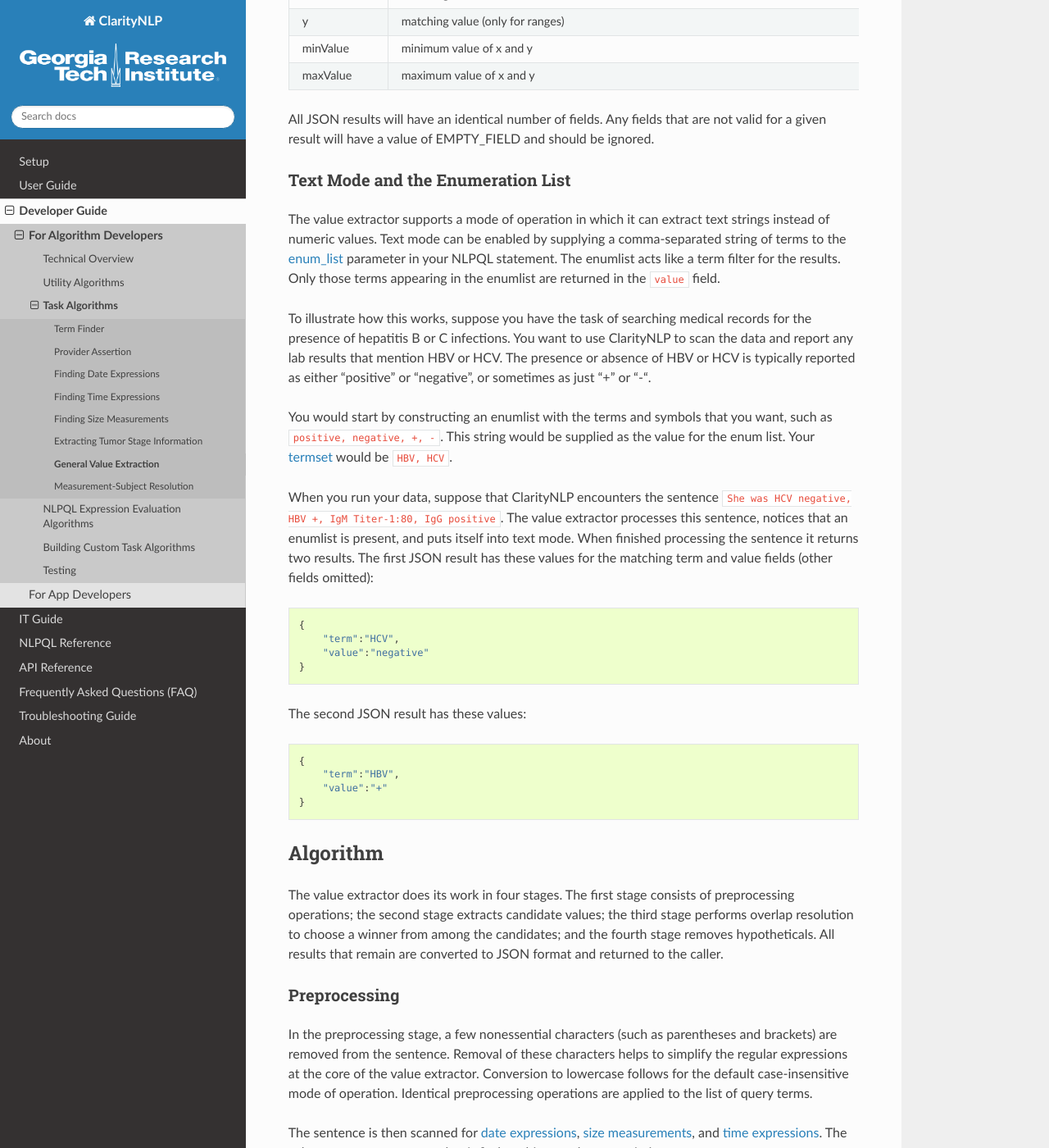
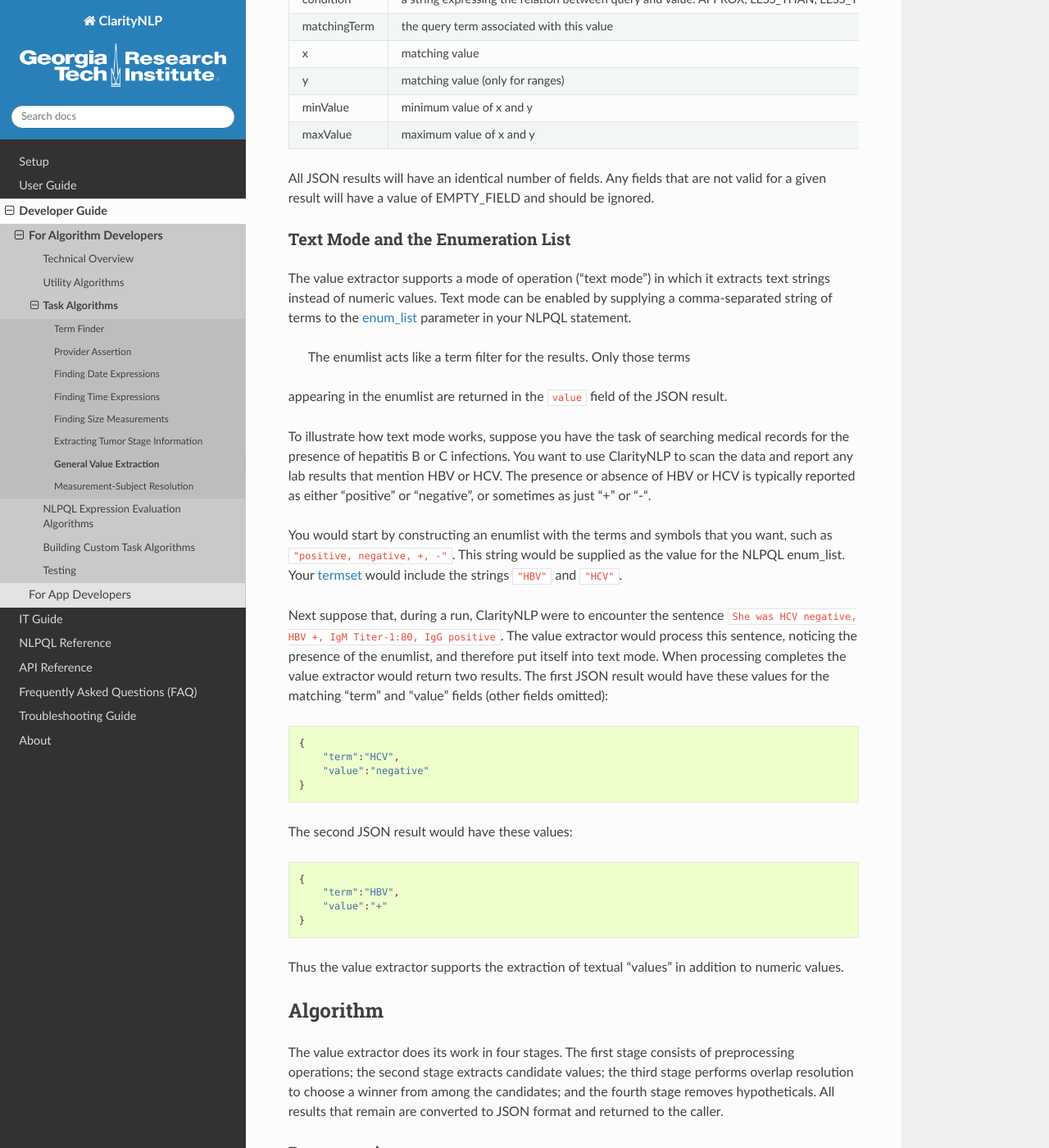
Before and after one commit to ClarityNLP/ClarityNLP, a Sphinx documentation site: the page built from docs/developer_guide/algorithms/value_extraction.rst, in a window 1280 px wide and 1400 px high, scrolled down 3599 px. Shown: the whole window at 82% size. Built offline with Sphinx 7.4.7 and the Read the Docs theme 2.0.0, drawn with Linux system fonts in a browser that asks for light colours; some of the changed text lies outside the part shown.

Commit message:
more updates to value extractor documentation

```diff
--- a/docs/developer_guide/algorithms/value_extraction.rst
+++ b/docs/developer_guide/algorithms/value_extraction.rst
@@ -41,15 +41,17 @@
 ClarityNLP tries to understand these situations and correctly associate the
 value 98.6 with "temperature".
 
-We should state that this is a **generic** value extractor, which means that
-it is not specialized for finding any particular type of data, such as
-temperatures, blood pressures, or anything else. It instead uses an
-empirically-determined set of rules and regular expressions to find
+We should emphasize that this is a **generic** value extractor. Our design goal
+is to achieve good performance across a wide variety of value extraction
+problems. It has **not** been specialized for any particular type of problem,
+such as for extracting temperatures or blood pressures. It instead uses
+an empirically-determined set of rules and regular expressions to find
 values (either numeric or textual - see below) that are likely to be associated
-with the supplied query terms.
+with the query terms. These regexes and rules are under continual refinement
+and testing as the development of ClarityNLP continues.
 
-You can get better idea of what the value extractor does and the results that
-it finds by examining our comprehensive suite of
+You can get a clearer picture of what the value extractor does and the
+results that it finds by examining our comprehensive suite of
 `value extractor tests <https://github.com/ClarityNLP/ClarityNLP/blob/develop/nlp/algorithms/value_extraction/test_value_extractor.py>`_.
 
 
@@ -100,10 +102,11 @@
 
 Numerical results can be filtered by user-specified min and max values.
 Any results that fall outside of the interval ``[min, max]`` are discarded.
-Any numeric value is accepted if these limits are omitted.
+Any numeric value is accepted if these limits are omitted in the NLPQL
+statement.
 
 For fractions, the value extractor returns the numerator value by default.
-The denominator can be returned instead by use of the ``is_denom_only``
+The denominator can be returned instead by using the ``is_denom_only``
 argument (see below).
 
 Hypotheticals
@@ -183,43 +186,46 @@
 Text Mode and the Enumeration List
 ----------------------------------
 
-The value extractor supports a mode of operation in which it can extract text
-strings instead of numeric values. Text mode can be enabled by supplying a
-comma-separated string of terms to the :ref:`enum_list <valueextractor>`
-parameter in your NLPQL statement. The enumlist acts like a term filter for the
-results. Only those terms appearing in the enumlist are returned in the
-``value`` field.
+The value extractor supports a mode of operation ("text mode") in which it
+extracts text strings instead of numeric values. Text mode can be enabled by
+supplying a comma-separated string of terms to the
+:ref:`enum_list <valueextractor>` parameter in your NLPQL statement.
+ The enumlist acts like a term filter for the results. Only those terms
+appearing in the enumlist are returned in the ``value`` field of the JSON
+result.
 
-To illustrate how this works, suppose you have the task of searching medical
-records for the presence of hepatitis B or C infections. You want to use
-ClarityNLP to scan the data and report any lab results that mention HBV or
-HCV. The presence or absence of HBV or HCV is typically reported as either
-"positive" or "negative", or sometimes as just "+" or "-".
+To illustrate how text mode works, suppose you have the task of searching
+medical records for the presence of hepatitis B or C infections. You want
+to use ClarityNLP to scan the data and report any lab results that mention
+HBV or HCV. The presence or absence of HBV or HCV is typically reported as
+either "positive" or "negative", or sometimes as just "+" or "-".
 
 You would start by constructing an enumlist with the terms and
-symbols that you want, such as ``positive, negative, +, -``. This string would
-be supplied as the value for the enum list.  Your
-:ref:`termset <termset>` would be ``HBV, HCV``.
+symbols that you want, such as ``"positive, negative, +, -"``. This string
+would be supplied as the value for the NLPQL enum_list.  Your
+:ref:`termset <termset>` would include the strings ``"HBV"`` and ``"HCV"``.
 
-When you run your data, suppose that ClarityNLP encounters the sentence
+Next suppose that, during a run, ClarityNLP were to encounter the sentence
 ``She was HCV negative, HBV +, IgM Titer-1:80, IgG positive``. The value
-extractor processes this sentence, notices that an enumlist is present, and
-puts itself into text mode. When finished processing the sentence it returns
-two results. The first JSON result has these values for the matching term and
-value fields (other fields omitted):
+extractor would process this sentence, noticing the presence of the enumlist,
+and therefore put itself into text mode. When processing completes the value
+extractor would return two results. The first JSON result would have these
+values for the matching "term" and "value" fields (other fields omitted):
 ::
    {
        "term":"HCV",
        "value":"negative"
    }
 
-The second JSON result has these values:
+The second JSON result would have these values:
 ::
    {
        "term":"HBV",
        "value":"+"
    }
 
+Thus the value extractor supports the extraction of textual "values" in
+addition to numeric values.
 
 Algorithm
 =========
@@ -277,23 +283,25 @@
 
 Here we see a sentence containing the time expression ``3:27``, a date
 expression ``3/27``, and a size measurement ``12 cm. x9cm x6  cm.``. The
-sentence is irregularly formatted, as is often the case with clinical
+sentence exhibits **irregular spacing**, as is often the case with clinical
 text.
 
-Suppose that the query term is ``BP``.  When the value extractor processes
-this sentence, it converts the sentence to lowercase, then scans for dates,
-measurements, and times. The date and time expressions satisfy the criteria
-for erasure specified above. The resulting sentence after preprocessing is:
+Suppose that the query term is ``BP``, meaning "blood pressure".  When the
+value extractor processes this sentence, it converts the sentence to
+lowercase, then scans for dates, measurements, and times. The date and time
+expressions satisfy the criteria for erasure specified above. The resulting
+sentence after preprocessing is:
 ::
    her bp at      on      from her                     heart was 110/70.
 
-This is the text that the value extractor uses for subsequent stages.
+This is the text that the value extractor uses for subsequent stages. Observe
+that the erasure process preserves character offsets.
 
 Candidate Selection
 -------------------
 
 After preprocessing, the value extractor constructs a regular expression for
-a query involving each search term. Simple term matching **is not adequate**.
+a query involving each search term. **Simple term matching is not sufficient**.
 To understand why, consider a temperature query involving the term ``t``.
 Term matching would result in a match for every letter t in the text.
 
@@ -303,54 +311,54 @@
 
 The query regex is incorporated into a list of additional regular expressions.
 These regexes each scan the sentence and attempt to recognize various contexts
-from which to extract values. These contexts are:
+from which to extract values. These contexts are, with examples:
 
 1. A range involving two fractions connected by "between/and" or "from/to":
-
-   ``BP varied from 110/70 to 120/80.``
+::
+   BP varied from 110/70 to 120/80.
 
 2. A range involving two fractions:
-
-   ``BP range: 105/75 - 120/70``
+::
+   BP range: 105/75 - 120/70
 
 3. A fraction:
-
-   ``BP lt. or eq 112/70``
+::
+   BP lt. or eq 112/70
 
 4. A range with explicit unit specifiers:
-
-   ``Platelets between 25k and 38k``
+::
+   Platelets between 25k and 38k
 
 5. A numeric range involving "between/and" or "from/to":
-
-   ``Respiration rate between 22 and 32``
+::
+   Respiration rate between 22 and 32
 
 6. A numeric range:
-
-   ``Respiration rate 22-32``
+::
+   Respiration rate 22-32
 
 7. A query of the general form <query_term> <operator> <value>:
-
-   ``The patient's pulse was frequently >= 60 bpm.``
+::
+   The patient's pulse was frequently >= 60 bpm.
 
 8. A query of the general form <query_term> <words> <value>:
+::
+   Overall LVEF is severely depressed (20%).
 
-   ``Overall LVEF is severely depressed (20%).``
-
-Several of the context regexes will usually match a given query, requiring
-an overlap resolution process to select a winner.
+Multiple regexes typically match a given query, so an overlap resolution
+process is required to select the result.
 
 
 Overlap Resolution
 ------------------
 
-If multiple candidates are found for a given value, the overlap resolution
-process prunes the candidates and selects a winner. The rules for pruning
-candidates have been developed through many rounds of iterated testing.
-More may be uncovered in the future. The situations requiring pruning and the
-rules for doing so are as follows:
+If the value extractor finds more than one candidate for a given query, the
+overlap resolution process prunes the candidates and selects a winner. The
+rules for pruning candidates have been developed through many rounds of
+iterated testing. More rules may be discovered in the future. The situations
+requiring pruning and the rules for doing so are as follows:
 
-**1. If two candidate results overlap exactly, return the result with the longest matching term.**
+1. **If two candidate results overlap exactly, return the result with the longest matching term.**
 
    Example:
        | sentence:``T=98 BP= 122/58  HR= 7 RR= 20  O2 sat= 100% 2L NC``
@@ -364,7 +372,7 @@
    the candidate for "O2 sat" as the winner since it is the longer of the
    two query terms and completely encompasses the other candidate.
 
-**2. If two results partially overlap, discard the first match if the extracted value is contained within the search term for the second.**
+2. **If two results partially overlap, discard the first match if the extracted value is contained within the search term for the second.**
 
    Example:
        | sentence:``BP 120/80 HR 60-80s RR  SaO2 96% 6L NC.``
@@ -378,7 +386,7 @@
    is part of a search term, not an independent value, so that candidate
    result is discarded.
 
-**3. (text mode only) Whenever two results overlap and one result is a terminating substring of the other, discard the substring as a separate match.**
+3. (text mode only) **Whenever two results overlap and one result is a terminating substring of the other, discard the candidate with the contained substring.**
 
    Example:
        | sentence:``no enteric gram negative rods found``
@@ -392,7 +400,7 @@
     discarded. Note that this is a different situation from no. 1 above, since
     the matching text for the candidates have different starting offsets.
 
-**4. If two candidates have overlapping matching terms, keep the candidate with the longest matching term.**
+4. **If two candidates have overlapping matching terms, keep the candidate with the longest matching term.**
 
     Example:
        | sentence:``BLOOD PT-10.8 PTT-32.6 INR(PT)-1.0``
@@ -403,12 +411,12 @@
        | ``{"term":"ptt",    "value":32.6, "text":"PTT-32.6"}``
        | ``{"term":INR(PT)", "value":1.0,  "text":"INR(PT)-1.0"}``
 
-    The second and fourth candidates have overlapping matching text. The
-    longest matching term is ``INR(PT)``, so the second candidate is discarded.
-    This is a different situation from no. 3 above, which only applies in
-    text mode.
+    The second and fourth candidates have overlapping matching query terms.
+    The longest matching term is ``INR(PT)``, so candidate four is retained and
+    candidate two is discarded. This is a different situation from no. 3 above,
+    which only applies in text mode.
 
-**5. (text mode only) Keep both candidates if their matching terms are connected by "and" or "or".**
+5. (text mode only) **Keep both candidates if their matching terms are connected by "and" or "or".**
 
     Example:
         | sentence:``which grew gram positive and negative rods``
@@ -421,17 +429,25 @@
     The matching texts for each candidate consts of query terms connected by the word "and",
     so both results are kept.
 
+6. **If two candidates have overlapping matching text but nonoverlapping query terms, keep the candidate with query term closest to the value.**
 
-If a match is found, the numeric values are extracted, and filters for min
-and max values and hypotheticals applied. If the values survive the filtering
-operations, a python namedtuple containing all relevant fields is created.
-All such namedtuples are appended to a list during processing.
+    Example:
+        | sentence:``received one bag of platelets dure to platelet count of 71k``
+        | termset:``platelets, platelet, platelet count``
+    Candidates:
+        | ``{"term":"platelets",      "value":71000, "text":"platelets due to platelet count of 71k"}``
+        | ``{"term":"platelet count", "value":71000, "text":"platelet count of 71k"}``
 
-When no more regex matches can be found, the list of result namedtuples is
-converted to JSON and returned to the caller.
+    These candidates have overlapping matching texts with nonoverlapping query
+    terms. Keep the candidate with query term "platelet count" since it is
+    closest to the value of 71000.
 
-Users can expect the value extractor to return the first valid numeric result
-following a query term.
+After these pruning operations, any remaining candidates that express
+hypothetical conditions (see above) are discarded. The survivor(s) are
+converted to JSON and returned as the result(s).
+
+In general, users can expect the value extractor to return the first valid
+numeric result following a query term.
 
 References
 ==========
```
Also changed, not shown: other parts of docs/developer_guide/algorithms/value_extraction.rst (+1 -1 lines).
